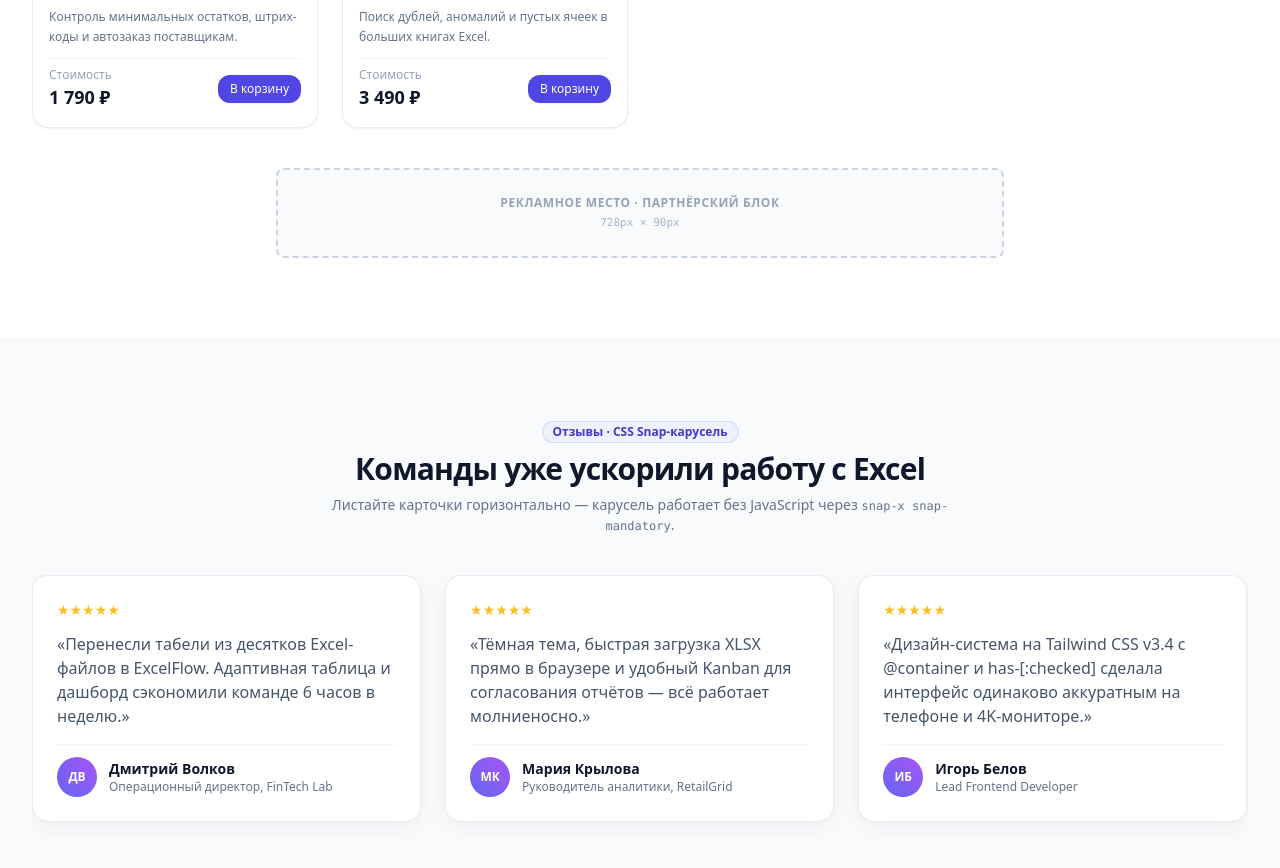
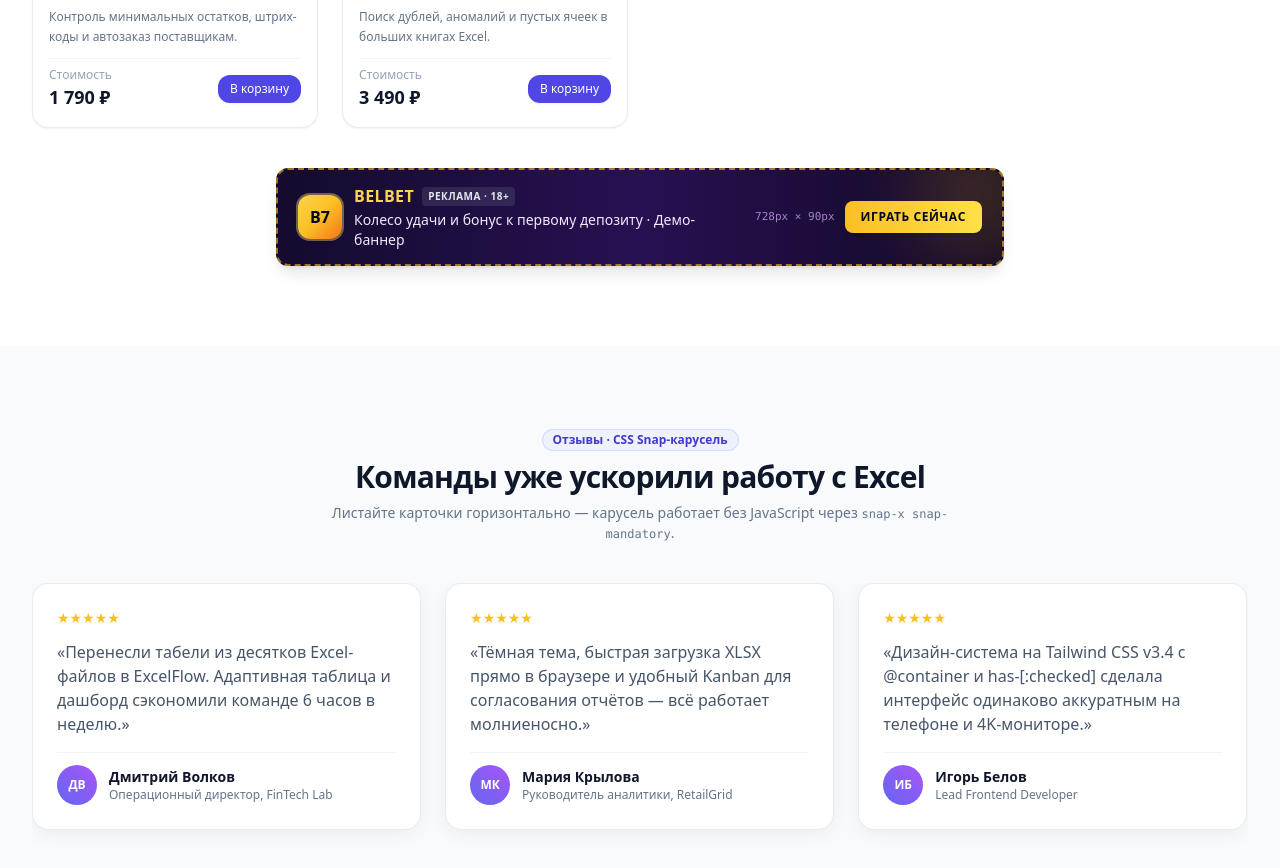
Before and after one commit to beregnac/excelflow-lab, a Vue app: page / in a window 1280 px wide. Shown: the part 3080-3948 px from the top of the page. Built offline with nearby package versions, Linux system fonts and the light colour scheme.

Commit message:
feat: add belbet demo banner variant to AdSlot

```diff
--- a/src/components/AdSlot.vue
+++ b/src/components/AdSlot.vue
@@ -1,9 +1,62 @@
 <template>
+  <!-- Belbet Stylized Promo AdSlot (keeps dashed AdSlot wrapper + "Рекламное место" label) -->
   <aside
+    v-if="variant === 'belbet'"
+    role="complementary"
+    :aria-label="label"
+    class="relative mx-auto flex max-w-full overflow-hidden rounded-xl border-2 border-dashed border-amber-400/60 bg-gradient-to-r from-[#140b2e] via-[#261152] to-[#110824] text-white shadow-lg transition-all duration-300 hover:border-amber-300 hover:shadow-amber-500/15"
+    :class="isVertical ? 'flex-col justify-between p-5 text-center gap-3' : 'flex-col sm:flex-row items-center justify-between px-5 py-3.5 gap-4'"
+    :style="{ width: resolvedWidth, minHeight: resolvedHeight }"
+  >
+    <!-- Decorative glow -->
+    <div
+      class="pointer-events-none absolute -right-10 -top-10 h-32 w-32 rounded-full bg-amber-400/20 blur-2xl"
+      aria-hidden="true"
+    ></div>
+
+    <!-- Brand + Ad Badge -->
+    <div class="relative z-10 flex items-center gap-3" :class="isVertical ? 'flex-col' : ''">
+      <div class="flex h-11 w-11 shrink-0 items-center justify-center rounded-xl bg-gradient-to-br from-amber-300 via-amber-400 to-orange-500 font-black text-slate-950 shadow-md ring-2 ring-amber-200/40">
+        B7
+      </div>
+      <div :class="isVertical ? 'text-center' : 'text-center sm:text-left'">
+        <div class="flex flex-wrap items-center gap-2" :class="isVertical ? 'justify-center' : 'justify-center sm:justify-start'">
+          <span class="text-base font-black tracking-wide text-amber-300 uppercase">
+            belbet
+          </span>
+          <span class="rounded bg-white/10 px-1.5 py-0.5 text-[10px] font-semibold uppercase tracking-wider text-slate-200 backdrop-blur-sm">
+            {{ label }} · 18+
+          </span>
+        </div>
+        <p class="mt-0.5 text-xs sm:text-sm font-medium text-purple-100">
+          Колесо удачи и бонус к первому депозиту · Демо-баннер
+        </p>
+      </div>
+    </div>
+
+    <!-- CTA -->
+    <div class="relative z-10 flex items-center gap-2.5 shrink-0" :class="isVertical ? 'w-full justify-center' : ''">
+      <span v-if="showDimensions && !isVertical" class="hidden md:inline text-[11px] font-mono text-purple-300/70">
+        {{ resolvedWidth }} × {{ resolvedHeight }}
+      </span>
+      <button
+        type="button"
+        @click="handleDemoClick"
+        class="inline-flex items-center justify-center rounded-lg bg-gradient-to-r from-amber-400 to-yellow-300 px-4 py-2 text-xs font-extrabold uppercase tracking-wider text-slate-950 shadow transition-transform duration-200 hover:scale-105 active:scale-95 focus-visible:outline-none focus-visible:ring-2 focus-visible:ring-amber-300"
+        :class="isVertical ? 'w-full' : ''"
+      >
+        {{ clicked ? 'Демо-переход ✓' : 'Играть сейчас' }}
+      </button>
+    </div>
+  </aside>
+
+  <!-- Default Dashed Placeholder AdSlot -->
+  <aside
+    v-else
     role="complementary"
     :aria-label="label"
     class="mx-auto flex max-w-full flex-col items-center justify-center gap-1 rounded-lg border-2 border-dashed border-slate-300 bg-slate-50 px-4 text-center transition-colors duration-300 dark:border-slate-700 dark:bg-slate-900/60"
-    :style="{ width: resolvedWidth, height: resolvedHeight }"
+    :style="{ width: resolvedWidth, minHeight: resolvedHeight }"
   >
     <span class="text-xs font-semibold uppercase tracking-wider text-slate-400 dark:text-slate-500">
       {{ label }}
@@ -15,7 +68,7 @@
 </template>
 
 <script setup>
-import { computed } from 'vue'
+import { ref, computed } from 'vue'
 
 const SIZE_PRESETS = {
   banner: { width: '728px', height: '90px' },
@@ -29,6 +82,11 @@ const props = defineProps({
   label: {
     type: String,
     default: 'Рекламное место'
+  },
+  variant: {
+    type: String,
+    default: 'belbet',
+    validator: (v) => ['placeholder', 'belbet'].includes(v)
   },
   size: {
     type: String,
@@ -49,7 +107,16 @@ const props = defineProps({
   }
 })
 
+const clicked = ref(false)
 const preset = computed(() => SIZE_PRESETS[props.size] || SIZE_PRESETS.banner)
 const resolvedWidth = computed(() => props.width || preset.value.width)
 const resolvedHeight = computed(() => props.height || preset.value.height)
+const isVertical = computed(() => props.size === 'sidebar' || props.size === 'square')
+
+function handleDemoClick() {
+  clicked.value = true
+  setTimeout(() => {
+    clicked.value = false
+  }, 1500)
+}
 </script>
--- a/src/views/CatalogView.vue
+++ b/src/views/CatalogView.vue
@@ -107,7 +107,7 @@
           </div>
 
           <div class="pt-2 border-t border-slate-100 dark:border-slate-800">
-            <AdSlot size="sidebar" width="100%" height="220px" label="Advertisement" />
+            <AdSlot size="sidebar" variant="belbet" width="100%" height="220px" label="Реклама" />
           </div>
         </aside>
 
@@ -173,7 +173,7 @@
           </div>
 
           <!-- AdSlot between catalog grid and pagination -->
-          <AdSlot size="banner" label="Рекламное место · Спонсор каталога" />
+          <AdSlot size="banner" variant="belbet" label="Рекламное место" />
 
           <!-- Pagination -->
           <nav
--- a/src/views/DesignSystemView.vue
+++ b/src/views/DesignSystemView.vue
@@ -192,10 +192,11 @@
           <p class="ds-muted mt-1">Настраивается через <code class="text-xs">size</code> (<code class="text-xs">banner</code>, <code class="text-xs">sidebar</code>, <code class="text-xs">square</code>) или произвольные <code class="text-xs">width</code> / <code class="text-xs">height</code>.</p>
         </div>
         <div class="space-y-6">
-          <AdSlot size="banner" label="Рекламное место · Banner" />
+          <AdSlot size="banner" variant="placeholder" label="Рекламное место · Placeholder" />
+          <AdSlot size="banner" variant="belbet" label="Реклама · Belbet Banner" />
           <div class="flex flex-wrap items-start justify-center gap-6">
-            <AdSlot size="sidebar" label="Advertisement · Sidebar" />
-            <AdSlot size="square" label="Рекламное место · Square" />
+            <AdSlot size="sidebar" variant="belbet" label="Реклама · Sidebar" />
+            <AdSlot size="square" variant="placeholder" label="Рекламное место · Square" />
           </div>
         </div>
       </section>
--- a/src/views/HomeView.vue
+++ b/src/views/HomeView.vue
@@ -117,7 +117,7 @@
 
           <!-- AdSlot Banner Integration -->
           <div class="mt-10">
-            <AdSlot size="banner" label="Рекламное место · Партнёрский блок" />
+            <AdSlot size="banner" variant="belbet" label="Реклама" />
           </div>
         </div>
       </section>
```
